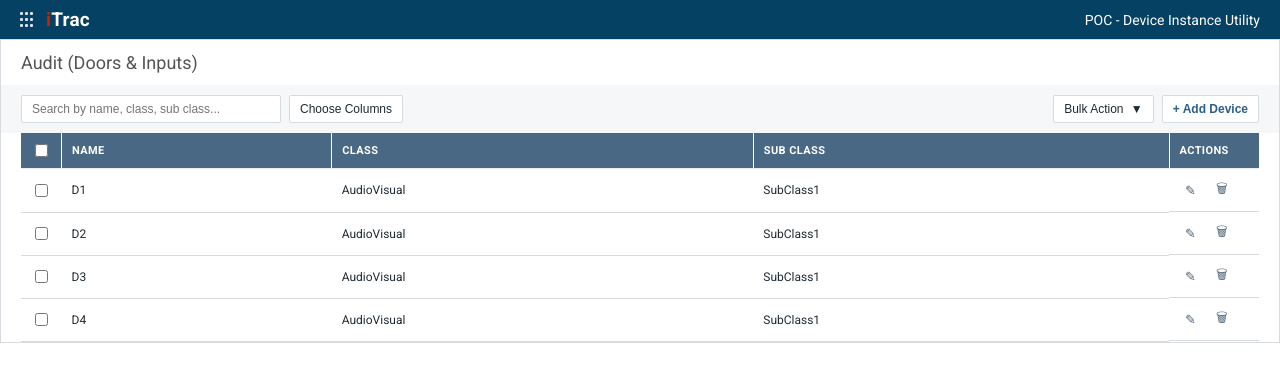
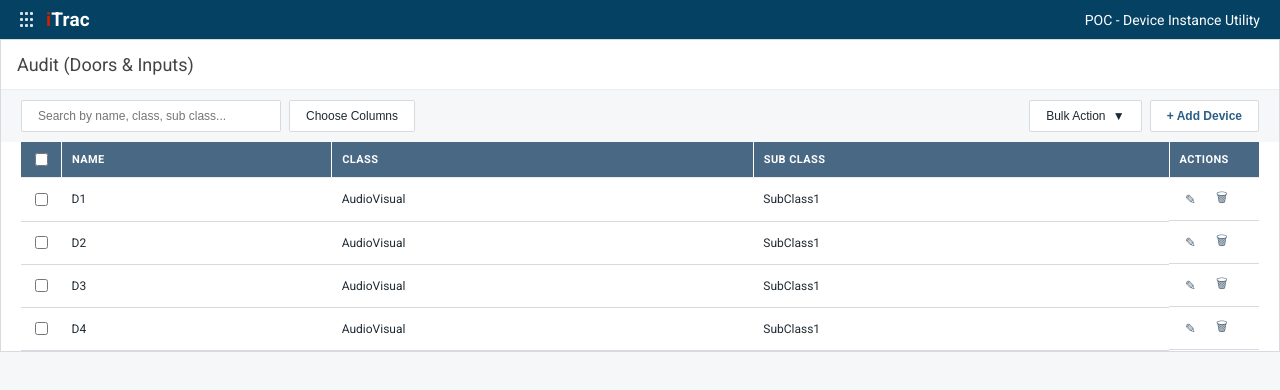
Before and after one commit to prasadambaledath/device-instance-utility, a React (Vite) app: page / in a window 1280 px wide. Shown: the top 390 px of the page. Built offline with nearby package versions, Linux system fonts and the light colour scheme.

Commit message:
Update styles and structure for App and Utility components, updating page titles and improving layout consistency

```diff
--- a/src/App.css
+++ b/src/App.css
@@ -1,28 +1,3 @@
-@import url('https://fonts.googleapis.com/css2?family=Roboto:wght@300;400;500;700&display=swap');
-
-:root {
-  --sample-header-bg: #054163;
-  --sample-header-text: #ffffff;
-  --sample-border: #d7dbe0;
-  --sample-muted: #5e6b76;
-  --sample-surface: #ffffff;
-  --sample-surface-alt: #f5f7f9;
-  --sample-table-head: #496884;
-  --sample-text: #1f2a33;
-  --sample-accent: #2b5f87;
-}
-
-* {
-  box-sizing: border-box;
-}
-
-body {
-  margin: 0;
-  font-family: 'Roboto', -apple-system, BlinkMacSystemFont, 'Segoe UI', sans-serif;
-  color: var(--sample-text);
-  background: #fff;
-}
-
 .sample-page {
   min-height: 100vh;
 }
@@ -42,13 +17,6 @@ body {
   flex-wrap: wrap;
   gap: 12px;
   flex-shrink: 0;
-}
-
-.sample-card-head h1 {
-  margin: 0;
-  font-size: 18px;
-  font-weight: 400;
-  color: #555;
 }
 
 .sample-toolbar {
@@ -74,7 +42,7 @@ body {
   max-width: 100%;
   border: 1px solid var(--sample-border);
   border-radius: 2px;
-  padding: 6px 10px;
+  padding: 8px 16px;
   font-size: 12px;
 }
 
@@ -85,7 +53,7 @@ body {
   border-radius: 2px;
   background: #fff;
   font-size: 12px;
-  padding: 6px 10px;
+  padding: 8px 16px;
   color: var(--sample-text);
   cursor: pointer;
 }
--- a/src/App.jsx
+++ b/src/App.jsx
@@ -65,8 +65,8 @@ function App() {
 
       <main className="sample-main">
         <section className="sample-card">
-          <div className="sample-card-head">
-            <h1>Audit (Doors & Inputs)</h1>
+          <div className="page-title-section">
+            <h1 className="page-title">Audit (Doors & Inputs)</h1>
           </div>
 
           <div className="sample-toolbar">
--- a/src/index.css
+++ b/src/index.css
@@ -1,7 +1,46 @@
+@import url('https://fonts.googleapis.com/css2?family=Roboto:wght@300;400;500;700&display=swap');
+
+:root {
+  --sample-header-bg: #054163;
+  --sample-header-text: #ffffff;
+  --sample-border: #d7dbe0;
+  --sample-muted: #5e6b76;
+  --sample-surface: #ffffff;
+  --sample-surface-alt: #f5f7f9;
+  --sample-table-head: #496884;
+  --sample-text: #1f2a33;
+  --sample-accent: #2b5f87;
+}
+
+* {
+  box-sizing: border-box;
+}
+
 body {
   margin: 0;
+  font-family: 'Roboto', -apple-system, BlinkMacSystemFont, 'Segoe UI', sans-serif;
+  color: var(--sample-text);
+  background: #f6f7f9;
 }
 
 #root {
   height: 100vh;
 }
+
+.page-title-section {
+  border-bottom: 1px solid #ececec;
+  padding: 8px 16px;
+  display: flex;
+  align-items: center;
+  justify-content: space-between;
+  gap: 12px;
+  min-height: 50px;
+  background: #fff;
+}
+
+.page-title {
+  margin: 0;
+  font-size: 18px;
+  font-weight: 400;
+  color: #444;
+}
--- a/src/utility.css
+++ b/src/utility.css
@@ -15,12 +15,6 @@
   align-items: center;
   justify-content: space-between;
   gap: 12px;
-}
-
-.utility-v2-title {
-  font-size: 18px;
-  font-weight: 400;
-  color: #555;
 }
 
 .utility-v2-header-right {
@@ -42,13 +36,13 @@
   border-radius: 3px;
   font-size: 12px;
   cursor: pointer;
+  padding: 8px 16px;
 }
 
 .btn-primary {
   background: #054163;
   color: #fff;
   border: none;
-  padding: 7px 16px;
   font-weight: 500;
 }
 
@@ -65,8 +59,6 @@
   background: #fff;
   color: #054163;
   border: 1px solid #c8cdd2;
-  padding: 8px;
-  font-size: 11.5px;
 }
 
 .btn-secondary:disabled {
@@ -78,7 +70,6 @@
 .btn-cancel {
   background: #fff;
   border: 1px solid #c8cdd2;
-  padding: 6px 14px;
 }
 
 .btn-modal-primary {
--- a/src/utility.jsx
+++ b/src/utility.jsx
@@ -600,8 +600,8 @@ function UtilityPage() {
     <div className="utility-v2-page">
       <Header />
 
-      <div className="utility-v2-header">
-        <div className="utility-v2-title">Device Instance Utility</div>
+      <div className="page-title-section">
+        <h1 className="page-title">Device Instance Utility</h1>
         <div className="utility-v2-header-right">
           <div className="utility-v2-import-stamp">{fmtImport(lastImportAt)}</div>
           <button className="btn-primary" type="button" onClick={doImport}>
```
